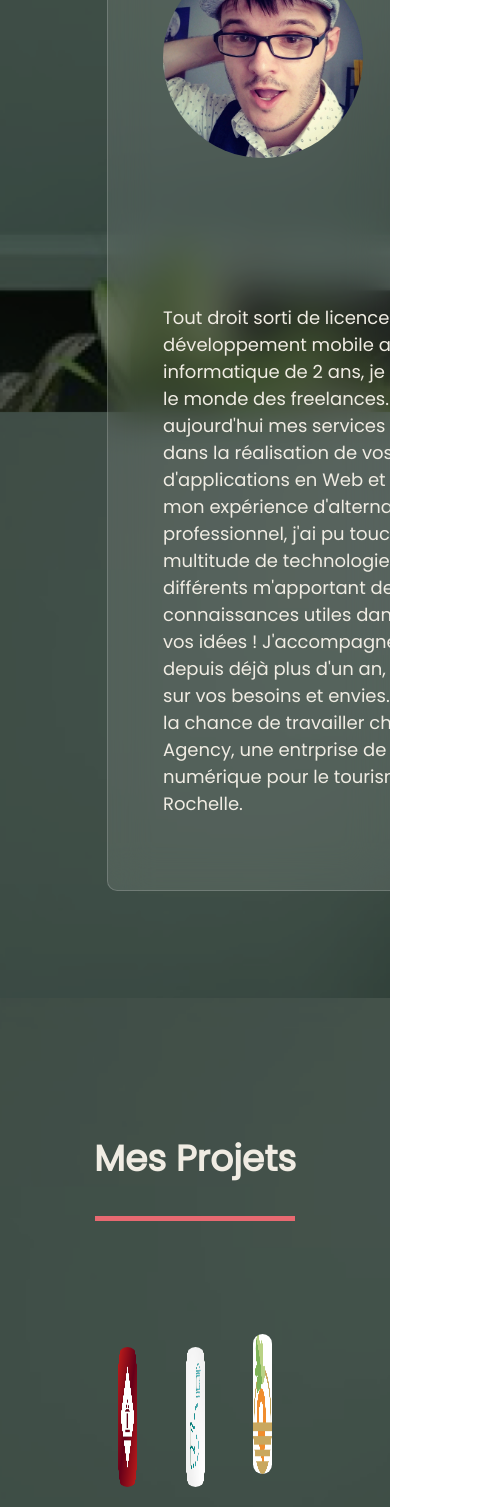
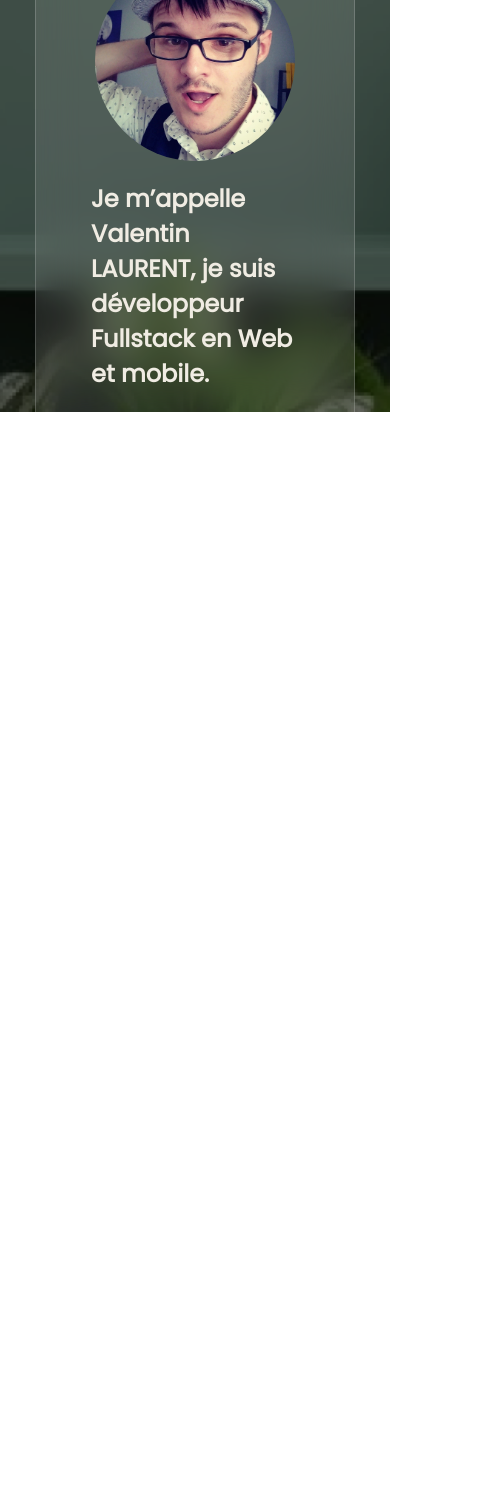
Before and after one commit to VlaurentFr/Porfolio, a React (Create React App) app: page /Portfolio/recruteur in a window 390 px wide. Shown: the part 432-1939 px from the top of the page, 487 px wide, since content can reach past the window. After the commit the page ends 844 px from the top, so only its background shows below. Built offline with nearby package versions, Linux system fonts and the light colour scheme.

Commit message:
Responsive

```diff
--- a/package.json
+++ b/package.json
@@ -9,7 +9,6 @@
     "@testing-library/user-event": "^12.1.10",
     "react": "^17.0.2",
     "react-dom": "^17.0.2",
-    "react-responsive-carousel": "^3.2.22",
     "react-router-dom": "^5.3.0",
     "react-scripts": "4.0.3",
     "react-transition-group": "^4.4.2",
--- a/src/App.js
+++ b/src/App.js
@@ -39,13 +39,15 @@ const App = (props) => {
         <a className="scroll" onClick={() => {section2.current.scrollIntoView()} }>Mes projets</a>
         <a className="scroll" onClick={() => {section3.current.scrollIntoView()} }>Mes colaborations</a>
         {location.pathname === '/Portfolio/client' && <a className="scroll" onClick={() => {section4.current.scrollIntoView()} }>Mes services</a>}
-        {location.pathname === '/Portfolio/recruteur' &&  <a className="scroll" onClick={() => {section4.current.scrollIntoView()} }>Mes compétences</a>}
-        {location.pathname === '/Portfolio/recruteur' &&  <a className="scroll" onClick={() => {section4a.current.scrollIntoView()} }>Mes expériences</a>}
-        {location.pathname === '/Portfolio/recruteur' &&  <a className="scroll" onClick={() => {section4b.current.scrollIntoView()} }>Mes formations</a>}
+        {location.pathname === '/Portfolio' &&  <a className="scroll" onClick={() => {section4.current.scrollIntoView()} }>Mes compétences</a>}
+        {location.pathname === '/Portfolio' &&  <a className="scroll" onClick={() => {section4a.current.scrollIntoView()} }>Mes expériences</a>}
+        {location.pathname === '/Portfolio' &&  <a className="scroll" onClick={() => {section4b.current.scrollIntoView()} }>Mes formations</a>}
         <a className="scroll" onClick={() => {section5.current.scrollIntoView()} }>Contact</a>
-        {location.pathname === '/Portfolio/recruteur' && <a href="/Portfolio/Assets/CV_Dev_Valentin_LAURENT.pdf" download>Mon CV</a>}
         </div>
-        <div className="theme-switcher">
+        <div className="social">
+        { location.pathname === '/Portfolio' && <a href="/Portfolio/Assets/CV_Dev_Valentin_LAURENT.pdf" download>Mon CV <i class="gg-software-download"></i></a>}
+        </div>
+        {/* <div className="theme-switcher">
             <div className="theme-wrapper" onClick={() => {let cdt = theme === "dark" ? "light" : "dark"; setTheme(cdt); document.documentElement.setAttribute("data-theme", cdt)}}>
               <div style={{backgroundColor: theme === "dark" ? '#000' : null}}>
                 <i class="gg-moon"></i>
@@ -54,7 +56,7 @@ const App = (props) => {
                 <i class="gg-sun"></i>
               </div>
             </div>
-        </div>
+        </div> */}
     </nav>}
     {/* HOMEPAGE */}
     {location.pathname === '/Portfolio/' && <section id="section-1" className="container column">
@@ -87,7 +89,7 @@ const App = (props) => {
       {/* <Route path='/Portfolio/client'>
         <Client refProp1={section1} refProp2={section2} refProp3={section3} refProp4={section4} refProp5={section5}/>
       </Route> */}
-      <Route path='/Portfolio/recruteur'>
+      <Route path='/Portfolio'>
         <Recruteur refProp1={section1} refProp2={section2} refProp3={section3} refProp4={section4} refProp4a={section4a} refProp4b={section4b} refProp5={section5}/>
       </Route>
     </div>
--- a/src/Components/CarouselCard.js
+++ b/src/Components/CarouselCard.js
@@ -2,19 +2,15 @@ import '../styles/styles.css';
 
 export const CarouselCard= (props) => {
     return (
-        <article className={props.index%2 === 0 ? "card-comp" : "cardSecondary-comp"}>
+        <article className="card-comp">
             <div className="card-title">
                 <h2>{props.skill.title}</h2>
                 <span className="underline-2"></span>
             </div>
-            { !props.isClick && <div>
-                <p className="rate">{props.skill.rating}</p>
-                <p>{props.skill.exp} d'expériences</p>
-                <p onClick={() => props.onClick()} className={props.index%2 === 0 ? "buttonMorePrimary" : "buttonMoreSecondary"}>voir plus</p>
-            </div>}
-            { props.isClick && <div>
-                <p className="desc">{props.skill.description}</p>
-            </div>}
+
+            <p className="rate">{props.skill.rating}</p>
+            <p>{props.skill.exp} d'expériences</p>
+            <p className="desc">{props.skill.description}</p>
         </article>
     )
 }
--- a/src/Mock/skills.json
+++ b/src/Mock/skills.json
@@ -2,13 +2,13 @@
     {
         "title": "ReactJS",
         "rating": "★★★★☆",
-        "exp": "4 ans",
+        "exp": "3 ans",
         "description": "Ce site est actuellement fait en ReactJS, ma vaste expérience en react-native m'a donné de solides bases en React"
     },
     {
         "title": "React Native",
         "rating": "★★★★☆",
-        "exp": "4 ans",
+        "exp": "3 ans",
         "description": "J'ai créé de multiples prototypes d'applications en React Native et participé au déveveloppement de diverses applications comme le Kit Pédagogique un jeu d'enquêtes pédagogiques"
     },
     {
@@ -20,13 +20,13 @@
     {
         "title": "Angular",
         "rating": "★★★★☆",
-        "exp": "6 ans",
+        "exp": "4 ans",
         "description": "Il fut le premier framework JS que j'ai utilisé pendant 2 années avant de me mettre à React"
     },
     {
         "title": "JavaScript",
         "rating": "★★★★★",
-        "exp": "6 ans",
+        "exp": "5 ans",
         "description": "Un langage que je maîtrise depuis longtemps, j'ai pu faire de nombreuses applications via des frameworks basés dessus comme Angular, Ionic, Vue.JS"
     },
     {
@@ -63,6 +63,12 @@
         "title": "mySQL",
         "rating": "★★★★☆",
         "exp": "6 ans",
-        "description": "Je maîtrise le CRUD depuis un certain temps et l'ais très fréquemment utilisé pour gérer les données de mes applications"
+        "description": "Je maîtrise le CRUD depuis un certain temps et l'ai très fréquemment utilisé pour gérer les données de mes applications"
+    },
+    {
+        "title": "CI / CD",
+        "rating": "★★★☆☆",
+        "exp": "6 ans",
+        "description": "Dans le cadre de mes projets professionnels, j'ai été amené a utilisé GitlabCI et Jenkins a plusieurs reprises"
     }
 ]
--- a/src/Pages/Recruteur.js
+++ b/src/Pages/Recruteur.js
@@ -1,7 +1,6 @@
 import '../styles/styles.css';
 
 import "react-responsive-carousel/lib/styles/carousel.min.css"; // requires a loader
-import { Carousel } from 'react-responsive-carousel';
 import SKILLS from "../Mock/skills.json"
 import JOBS from '../Mock/jobs.json'
 import STUDIES from '../Mock/studies.json'
@@ -134,22 +133,7 @@ export const Recruteur= (props) =>{
               {/* CONTACT */}
               <section ref={props.refProp5} className="contact-container">
                   <span className="background-3"></span>
-                  <h2>Envie de créer une application<br/>
-                      Web ou mobile ?</h2>
                   <div className="contact">
-                      <svg className="image-section-middle-left" version="1.1" id="Calque_1" xmlns="http://www.w3.org/2000/svg"  x="0px" y="0px"
-                              viewBox="0 0 595.3 841.9" style={{enableBackground:(0 ,0, 595.3, 841.9)}} >
-                          <title>Pti'Poulpe</title>
-                          <path style={{fill:'#eef5f7'}} d="M522.3,576.1c-182.6-2.5,52.7-5-43.5-219.8c-3.6-8-0.1-17.4,7.9-21.1c0.7-0.3,1.4-0.6,2.1-0.8
-                              c11-3.1,15.9-21.1,3.3-59.7c-0.2-0.6-0.4-1.2-0.7-1.7C342.1-55.8,79.1,296.4,134.7,314.8c9.5,3.1,13.4,14.6,8.3,23.2
-                              c-33.5,56.5-58.4,148.6-6.4,206.9c5.9,6.6,5.4,16.7-1.1,22.6c-1,0.9-2.1,1.7-3.3,2.3c-50,26.5-103,25.3-60.9,74.3
-                              c0.8,0.9,1.7,1.7,2.7,2.5c23.9,17,55.7,21.2,80.4,17.6c9.5-1.4,18.3,5.8,18.3,15.4c0.3,47.8,105.7,49,114.8-43
-                              c-21.4,111.3,106,112.8,85.6-4c8.5,97.4,172.6,121.8,69.9-12.1c15.8,22.3,84.2,5.4,94.4-23.2c2.9-8.3-1.6-17.3-9.9-20.2
-                              C525.7,576.4,524.1,576.1,522.3,576.1z M199.9,537.5c-32.7-0.4-40.4-55.2,0.3-59.3c0.7-0.1,1.3-0.1,2-0.1
-                              c32.4,1.1,40.2,55.1-0.5,59.3C201.1,537.5,200.5,537.5,199.9,537.5z M408.2,548.6c-31.9-0.9-40.1-55.7,0.8-59.3
-                              c0.6,0,1.1-0.1,1.7-0.1c33.4,0.9,39.8,54.7-0.5,59.3C409.5,548.6,408.8,548.6,408.2,548.6z"/>
-                      </svg>
-                      <p className="text">Contactez-moi au plus vite !</p>
                       <div className="note">
                           <div>
                               <div className="row">
--- a/src/styles/styles.css
+++ b/src/styles/styles.css
@@ -32,6 +32,11 @@
 .entry .body p, .entry .body h4{
     color: white;
     transition: color 1s;
+}
+
+p, h1, h2, h3 {
+    overflow: hidden;
+    text-overflow: ellipsis;
 }
 /* ========================
 BUTTON
@@ -132,7 +137,6 @@ BUTTON
 
 .theme-switcher {
     display: flex;
-    flex : 1;
     flex-direction: row-reverse;
 }
 .theme-switcher .theme-wrapper {
@@ -214,6 +218,7 @@ html {
 body, html, main {
     height: 100%;
     margin: 0px;
+    overflow: auto;
     color: var(--textColorTint);
     -webkit-animation: fadein 2s; /* Safari, Chrome and Opera > 12.1 */
        -moz-animation: fadein 2s; /* Firefox < 16 */
@@ -281,7 +286,6 @@ p, a {
     padding: 80px;
     overflow: hidden;
     flex: 1;
-    min-height: 100vh;
     justify-content: center;
 }
 .container-comp {
@@ -298,7 +302,7 @@ p, a {
 }
 .middle-container img {
     margin: 10px;
-    height: 140px;
+    max-height: 140px;
 }
 
 .avatar {
@@ -654,7 +658,17 @@ Card
     width: fit-content;
     padding: 10px 24px;
 }
-
+.social {
+    display: flex;
+    flex-direction: row-reverse;
+    flex: 1;
+}
+.social > a {
+    display: flex;
+    flex-direction: row;
+    align-items: center;
+    gap : 12px;
+}
 .card-comp {
     position: relative;
     /* min-width: 20vw;
@@ -679,6 +693,19 @@ Card
     -webkit-backdrop-filter: blur( 20px );
     border-radius: 10px;
     border: 1px solid rgba( 255, 255, 255, 0.18 );
+    overflow: hidden;
+}
+.card-comp:hover {
+    border: solid 2px var(--primaryColor)
+}
+.card-comp > .desc{
+    opacity: 0;
+    transform: translateY(300px);
+    transition: transform 300ms, opacity 400ms ease-in-out;
+}
+.card-comp:hover > .desc{
+    opacity: 1;
+    transform: translateY(0px);
 }
 .desc {
     animation: fadein 2s;
@@ -924,6 +951,64 @@ footer
       flex: 2 0px;
     }
   }
+@media screen and (max-width: 640px) {
+    .row {
+        flex-direction: column;
+    }
+    .container {
+        padding: 80px 8px ;
+    }
+    nav > div {
+        display: none;
+    }
+    .middle-container {
+        height: auto;
+    }
+    .card-comp > .desc  {
+        display: none;
+    }
+    .card-comp > .rate {
+        font-size: small;
+    }
+    .card-comp > p {
+        font-size: small;
+    }
+    .avatar-container {
+        flex-direction: column;
+        margin: 80px 0 10px 0;
+    }
+    .avatar-container > h2 {
+        margin: 20px 0 0 0 ;
+    }
+    .app {
+        width: auto;
+        display: flex;
+        flex-direction: column;
+        align-items: center;
+    }
+    .app > img {
+        aspect-ratio: 1/1;
+        width: fit-content;
+    }
+    .citations-card {
+        max-height: fit-content;
+    }
+    .citations-card > svg {
+        right: 40px;
+        left: auto;
+        transform: rotate(6deg);
+    }
+    .contact-container {
+        min-height: auto;
+    }
+    .note {
+        transform: none;
+    }
+    .note > div > .row {
+        flex-direction: row;
+    }
+}
+
 
 @keyframes fadein {
     from { opacity: 0; }
```
